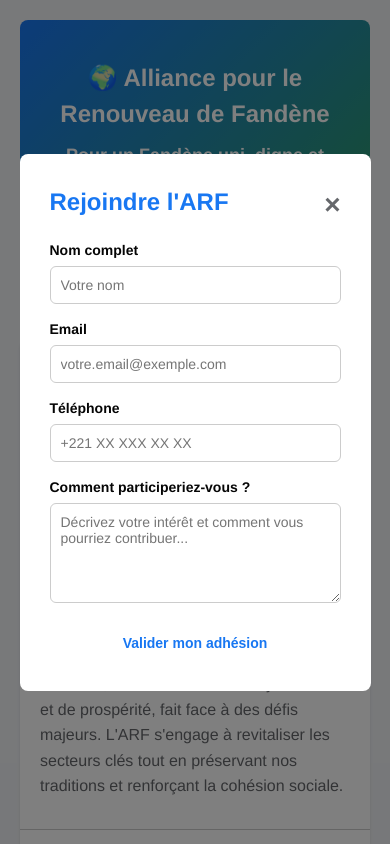
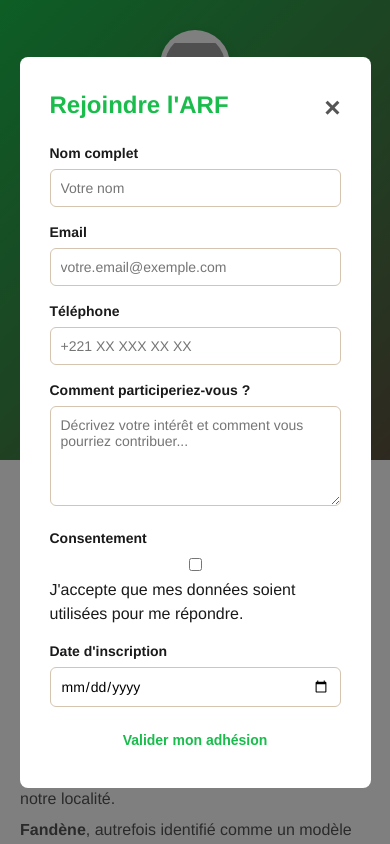
Before and after one commit to JoeDIOP/arf-website, a plain HTML site: page index.html in a window 390 px wide. Both pictures are taken after a click on the button "Rejoindre le mouvement". Shown: the top 844 px of the page. Drawn offline with Linux system fonts and the light colour scheme; grey boxes are pictures that could not be loaded.

Commit message:
Add files via upload

```diff
--- a/index.html
+++ b/index.html
@@ -6,15 +6,15 @@
     <title>ARF - Alliance pour le Renouveau de Fandène</title>
     <style>
         :root {
-            --color-primary: #1877f2;
-            --color-secondary: #31a24c;
-            --color-accent: #e7f3ff;
-            --color-text: #050505;
-            --color-text-light: #65676b;
-            --color-border: #ccc;
-            --color-bg: #f0f2f5;
+            --color-primary: #1ABC4C;
+            --color-secondary: #5E5240;
+            --color-accent: #E8F4EE;
+            --color-text: #1A1A1A;
+            --color-text-light: #555;
+            --color-border: #D4C4B0;
+            --color-bg: #F5F1ED;
             --color-white: #fff;
-            --color-hover: #f0f0f0;
+            --color-hover: #F0EBE5;
         }
 
         * {
@@ -28,12 +28,14 @@
             background: var(--color-bg);
             color: var(--color-text);
             line-height: 1.5;
+            margin: 0;
+            padding: 0;
         }
 
         .container {
-            max-width: 900px;
-            margin: 0 auto;
-            padding: 20px;
+            width: 100%;
+            margin: 0;
+            padding: 0;
         }
 
         /* Header & Cover */
@@ -41,20 +43,57 @@
             background: linear-gradient(135deg, var(--color-primary) 0%, var(--color-secondary) 100%);
             color: white;
             padding: 40px 20px;
-            border-radius: 8px 8px 0 0;
+            border-radius: 0;
             text-align: center;
+            width: 100%;
         }
 
+        .header-top {
+            max-width: 1200px;
+            margin: 0 auto;
+            display: flex;
+            align-items: center;
+            justify-content: center;
+            gap: 20px;
+            margin-bottom: 0px;
+        }
+
+        .logo-container {
+            display: flex;
+            flex-direction: column;
+            align-items: center;
+            gap: 8px;
+        }
+
+        .logo {
+            width: 150px;
+            height: 150px;
+            border-radius: 50%;
+            background: white;
+            padding: 5px;
+            box-shadow: 0 4px 12px rgba(0,0,0,0.15);
+        }
+
+        .logo img {
+            width: 100%;
+            height: 100%;
+            border-radius: 50%;
+            object-fit: contain;
+        }
+
+
+
         .header h1 {
-            font-size: 32px;
-            margin-bottom: 10px;
+            font-size: 40px;
+            margin-bottom: 5px;
             font-weight: 700;
         }
 
         .header .tagline {
-            font-size: 18px;
-            font-weight: 300;
+            font-size: 20px;
+            font-weight: 400;
             margin-bottom: 20px;
+            color: rgba(255,255,255,0.95);
         }
 
         .header-buttons {
@@ -62,6 +101,38 @@
             gap: 10px;
             justify-content: center;
             flex-wrap: wrap;
+        }
+
+        /* Social Links */
+        .social-links {
+            display: flex;
+            gap: 15px;
+            justify-content: center;
+            margin-top: 10px;
+            padding-top: 15px;
+            border-top: 1px solid rgba(255,255,255,0.2);
+        }
+
+        .social-link {
+            display: inline-flex;
+            align-items: center;
+            justify-content: center;
+            width: 40px;
+            height: 40px;
+            background: rgba(255,255,255,0.2);
+            border-radius: 50%;
+            color: white;
+            font-size: 20px;
+            text-decoration: none;
+            transition: all 0.3s ease;
+            border: 2px solid rgba(255,255,255,0.3);
+        }
+
+        .social-link:hover {
+            background: white;
+            color: var(--color-primary);
+            transform: translateY(-3px);
+            box-shadow: 0 4px 12px rgba(0,0,0,0.2);
         }
 
         .btn {
@@ -82,29 +153,35 @@
         }
 
         .btn-primary:hover {
-            background: var(--color-accent);
+            background: #F0EBE5;
+            transform: translateY(-2px);
+            box-shadow: 0 4px 12px rgba(0,0,0,0.15);
         }
 
         .btn-secondary {
-            background: rgba(255, 255, 255, 0.2);
+            background: rgba(255, 255, 255, 0.25);
             color: white;
-            border: 1px solid white;
+            border: 2px solid white;
         }
 
         .btn-secondary:hover {
-            background: rgba(255, 255, 255, 0.3);
+            background: rgba(255, 255, 255, 0.35);
+            transform: translateY(-2px);
         }
 
         /* Main Content */
         .content {
             background: white;
-            border-radius: 8px;
-            box-shadow: 0 1px 3px rgba(0,0,0,0.1);
+            border-radius: 0;
+            box-shadow: none;
+            width: 100%;
         }
 
         .section {
-            padding: 20px;
+            padding: 60px 40px;
             border-bottom: 1px solid var(--color-border);
+            max-width: 1200px;
+            margin: 0 auto;
         }
 
         .section:last-child {
@@ -114,7 +191,7 @@
         .section-title {
             font-size: 18px;
             font-weight: 700;
-            margin-bottom: 15px;
+            margin-bottom: 10px;
             color: var(--color-primary);
             display: flex;
             align-items: center;
@@ -128,7 +205,7 @@
         .text-content {
             color: var(--color-text-light);
             line-height: 1.6;
-            margin-bottom: 10px;
+            margin-bottom: 5px;
         }
 
         /* Cards */
@@ -141,9 +218,16 @@
 
         .card {
             background: var(--color-accent);
-            padding: 15px;
+            padding: 20px;
             border-radius: 8px;
-            border-left: 4px solid var(--color-secondary);
+            border-left: 5px solid var(--color-primary);
+            transition: all 0.3s ease;
+            box-shadow: 0 2px 8px rgba(26, 188, 76, 0.08);
+        }
+
+        .card:hover {
+            transform: translateY(-4px);
+            box-shadow: 0 8px 16px rgba(26, 188, 76, 0.15);
         }
 
         .card-title {
@@ -244,10 +328,16 @@
         }
 
         .value-item {
-            background: linear-gradient(135deg, rgba(24, 119, 242, 0.1) 0%, rgba(49, 162, 76, 0.1) 100%);
-            padding: 12px;
-            border-radius: 6px;
-            border-left: 3px solid var(--color-secondary);
+            background: linear-gradient(135deg, rgba(26, 188, 76, 0.08) 0%, rgba(94, 82, 64, 0.08) 100%);
+            padding: 15px;
+            border-radius: 8px;
+            border-left: 4px solid var(--color-primary);
+            transition: all 0.3s ease;
+        }
+
+        .value-item:hover {
+            background: linear-gradient(135deg, rgba(26, 188, 76, 0.15) 0%, rgba(94, 82, 64, 0.12) 100%);
+            transform: translateX(4px);
         }
 
         .value-item strong {
@@ -255,6 +345,7 @@
             color: var(--color-primary);
             margin-bottom: 5px;
             font-size: 13px;
+            font-weight: 700;
         }
 
         .value-item span {
@@ -286,13 +377,20 @@
 
         .stat {
             text-align: center;
-            padding: 15px;
+            padding: 20px;
             background: var(--color-accent);
-            border-radius: 6px;
+            border-radius: 8px;
+            border-top: 4px solid var(--color-primary);
+            transition: all 0.3s ease;
+        }
+
+        .stat:hover {
+            transform: translateY(-4px);
+            box-shadow: 0 8px 16px rgba(26, 188, 76, 0.12);
         }
 
         .stat-number {
-            font-size: 24px;
+            font-size: 32px;
             font-weight: 700;
             color: var(--color-primary);
         }
@@ -375,9 +473,33 @@
         }
 
         /* Responsive */
+        @media (max-width: 1024px) {
+            .section {
+                padding: 40px 30px;
+            }
+
+            .logo {
+                width: 80px;
+                height: 80px;
+            }
+        }
+
         @media (max-width: 768px) {
+            .header {
+                padding: 30px 20px;
+            }
+
             .header h1 {
-                font-size: 24px;
+                font-size: 26px;
+            }
+
+            .header-top {
+                flex-direction: column;
+                margin-bottom: 15px;
+            }
+
+            .section {
+                padding: 30px 20px;
             }
 
             .cards-grid {
@@ -395,6 +517,15 @@
             .btn {
                 width: 100%;
             }
+
+            .logo {
+                width: 70px;
+                height: 70px;
+            }
+
+            .motto {
+                font-size: 11px;
+            }
         }
     </style>
 </head>
@@ -402,11 +533,31 @@
     <div class="container">
         <!-- Header -->
         <div class="header">
+            <div class="header-top">
+                <div class="logo-container">
+                    <div class="logo">
+                        <img src="https://agi-prod-file-upload-public-main-use1.s3.amazonaws.com/90c31373-ed98-4978-8d2a-221117220d4b" alt="Logo ARF">
+                    </div>
+                </div>
+            </div>
             <h1>🌍 Alliance pour le Renouveau de Fandène</h1>
-            <p class="tagline"><strong>Pour un Fandène uni, digne et prospère</strong></p>
+            <p class="tagline">Pour un Fandène uni, digne et prospère</p>
             <div class="header-buttons">
                 <button class="btn btn-primary" onclick="openModal('join-modal')">Rejoindre le mouvement</button>
                 <button class="btn btn-secondary" onclick="openModal('contact-modal')">Nous contacter</button>
+            </div>
+
+            <!-- Social Media Links -->
+            <div class="social-links">
+                <a href="https://www.facebook.com/profile.php?id=61585241401932" target="_blank" rel="noopener noreferrer" class="social-link" title="Suivez-nous sur Facebook">
+                    f
+                </a>
+                <a href="https://wa.me/221XXXXXXXXX" target="_blank" rel="noopener noreferrer" class="social-link" title="Contactez-nous sur WhatsApp">
+                    💬
+                </a>
+                <a href="mailto:arf.fandene@gmail.com" class="social-link" title="Envoyez-nous un email">
+                    ✉️
+                </a>
             </div>
         </div>
 
@@ -418,10 +569,11 @@
                     <span class="icon">📋</span> Qui sommes-nous ?
                 </div>
                 <p class="text-content">
-                    L'<strong>Alliance pour le Renouveau de Fandène (ARF)</strong> est un mouvement citoyen militant né de la volonté de promouvoir un développement durable et inclusif de la Commune de Fandène. Nous rassemblons des acteurs locaux, des jeunes, des femmes, des leaders communautaires et des sympathisants engagés dans la transformation socio-économique de notre localité.
+                    L'<strong>Alliance pour le Renouveau de Fandène (ARF)</strong> est un mouvement citoyen militant né de la volonté de promouvoir un développement durable et inclusif de la Commune de Fandène. Nous croyons en un développement ancré localement d'abord, pour se déployer ensuite au niveau national. Nous rassemblons des acteurs locaux, des jeunes, des femmes, des leaders communautaires et des sympathisants engagés dans la transformation socio-économique de notre localité.
                 </p>
+
                 <p class="text-content">
-                    Fandène, autrefois modèle de dynamisme et de prospérité, fait face à des défis majeurs. L'ARF s'engage à revitaliser les secteurs clés tout en préservant nos traditions et renforçant la cohésion sociale.
+                    <strong>Fandène</strong>, autrefois identifié comme un modèle de dynamisme et de prospérité, fait face à des défis majeurs qui menacent son avenir. L'ARF s'engage à revitaliser les secteurs clés tout en préservant nos traditions et renforçant la cohésion sociale.
                 </p>
             </div>
 
@@ -454,11 +606,11 @@
                 <div class="cards-grid">
                     <div class="card">
                         <div class="card-title">1️⃣ Économie Locale</div>
-                        <div class="card-text">Re-lancer l'agriculture durable, entrepreneuriat et valorisation des savoir-faire traditionnels</div>
+                        <div class="card-text">Re-lancer l'agriculture durable, l'entrepreneuriat et la valorisation des savoir-faire traditionnels</div>
                     </div>
                     <div class="card">
                         <div class="card-title">2️⃣ Services de Base</div>
-                        <div class="card-text">Renforcer éducation, santé et infrastructures pour améliorer la qualité de vie</div>
+                        <div class="card-text">Renforcer l'éducation, la santé et les infrastructures pour améliorer la qualité de vie</div>
                     </div>
                     <div class="card">
                         <div class="card-title">3️⃣ Engagement Citoyen</div>
@@ -508,70 +660,6 @@
                 </div>
             </div>
 
-            <!-- Posts Section -->
-            <div class="section">
-                <div class="section-title">
-                    <span class="icon">📢</span> Actualités & Engagements
-                </div>
-
-                <div class="post">
-                    <div class="post-header">
-                        <div class="post-avatar">A</div>
-                        <div class="post-info">
-                            <div class="post-author">Alliance pour le Renouveau</div>
-                            <div class="post-time">Aujourd'hui</div>
-                        </div>
-                    </div>
-                    <div class="post-body">
-                        🌱 <strong>Engagement pour l'Agriculture Durable</strong><br><br>
-                        Nous mettons en place un programme de soutien aux agriculteurs locaux avec accès aux technologies modernes, amélioration des sols et gestion durable des ressources en eau. Ensemble, relançons l'agriculture de Fandène !
-                    </div>
-                    <div class="post-actions">
-                        <button class="action-btn">👍 J'aime</button>
-                        <button class="action-btn">💬 Commenter</button>
-                        <button class="action-btn">↗️ Partager</button>
-                    </div>
-                </div>
-
-                <div class="post">
-                    <div class="post-header">
-                        <div class="post-avatar">A</div>
-                        <div class="post-info">
-                            <div class="post-author">Alliance pour le Renouveau</div>
-                            <div class="post-time">Il y a 2 jours</div>
-                        </div>
-                    </div>
-                    <div class="post-body">
-                        🏥 <strong>Amélioration des Services de Santé</strong><br><br>
-                        Construction d'une ambulance, développement des infrastructures de santé primaire et amélioration de l'accès aux soins. Notre vision : une Fandène où chacun peut se soigner dignement près de chez lui.
-                    </div>
-                    <div class="post-actions">
-                        <button class="action-btn">👍 J'aime</button>
-                        <button class="action-btn">💬 Commenter</button>
-                        <button class="action-btn">↗️ Partager</button>
-                    </div>
-                </div>
-
-                <div class="post">
-                    <div class="post-header">
-                        <div class="post-avatar">A</div>
-                        <div class="post-info">
-                            <div class="post-author">Alliance pour le Renouveau</div>
-                            <div class="post-time">Il y a 5 jours</div>
-                        </div>
-                    </div>
-                    <div class="post-body">
-                        📚 <strong>Éducation & Formation pour la Jeunesse</strong><br><br>
-                        Création d'une école de formation locale, amélioration des infrastructures scolaires et développement de la formation professionnelle. Investissons dans nos jeunes, c'est investir dans l'avenir de Fandène !
-                    </div>
-                    <div class="post-actions">
-                        <button class="action-btn">👍 J'aime</button>
-                        <button class="action-btn">💬 Commenter</button>
-                        <button class="action-btn">↗️ Partager</button>
-                    </div>
-                </div>
-            </div>
-
             <!-- Engagement Stats -->
             <div class="section">
                 <div class="section-title">
@@ -596,7 +684,7 @@
             <!-- Call to Action -->
             <div class="section" style="background: linear-gradient(135deg, rgba(24, 119, 242, 0.05) 0%, rgba(49, 162, 76, 0.05) 100%); border-radius: 8px;">
                 <div class="section-title">
-                    <span class="icon">🤝</span> Rejoignez-nous
+                    <span class="icon">🤝</span> Rejoignez-nous, vos idées comptent !
                 </div>
                 <p class="text-content">
                     Fandène change ! Que vous soyez agriculteur, entrepreneur, jeune, femme, leader communautaire ou simplement passionné par le développement de notre localité, il y a une place pour vous dans l'ARF.
@@ -605,10 +693,12 @@
                     <strong>Comment participer ?</strong><br>
                     • Adhérez au mouvement<br>
                     • Participez à nos réunions et forums<br>
-                    • Contribuez à nos initiatives<br>
+                    • Partagez vos idées innovantes<br>
                     • Diffusez notre message<br>
+                    • Soutenez nos projets<br>
+                    • Suivez notre page Facebook<br>
                     <br>
-                    💬 <strong>Contactez-nous pour plus d'informations</strong>
+                    💬 <strong>Contactez-nous pour plus d'informations...</strong>
                 </div>
                 <div style="text-align: center; margin-top: 20px;">
                     <button class="btn btn-primary" onclick="openModal('join-modal')">Devenir membre</button>
@@ -639,6 +729,14 @@
                     <label>Comment participeriez-vous ?</label>
                     <textarea name="participation" required placeholder="Décrivez votre intérêt et comment vous pourriez contribuer..."></textarea>
                 </div>
+                <div class="form-group">
+                    <label>Consentement</label>
+                    <input type="checkbox" name="consentement" required> J'accepte que mes données soient utilisées pour me répondre.
+                </div>
+                <div class="form-group">
+                    <label>Date d'inscription</label>
+                    <input type="date" name="date_inscription" required>
+                </div>
                 <button type="submit" class="btn btn-primary" style="width: 100%;">Valider mon adhésion</button>
             </form>
         </div>
@@ -665,6 +763,14 @@
                 <div class="form-group">
                     <label>Message</label>
                     <textarea name="message" required placeholder="Votre message..."></textarea>
+                </div>
+                <div class="form-group">
+                    <label>Consentement</label>
+                    <input type="checkbox" name="consentement" required> J'accepte que mes données soient utilisées pour me répondre.
+                </div>
+                <div class="form-group">
+                    <label>Date du message</label>
+                    <input type="date" name="date_contact" required>
                 </div>
                 <button type="submit" class="btn btn-primary" style="width: 100%;">Envoyer le message</button>
             </form>
```
